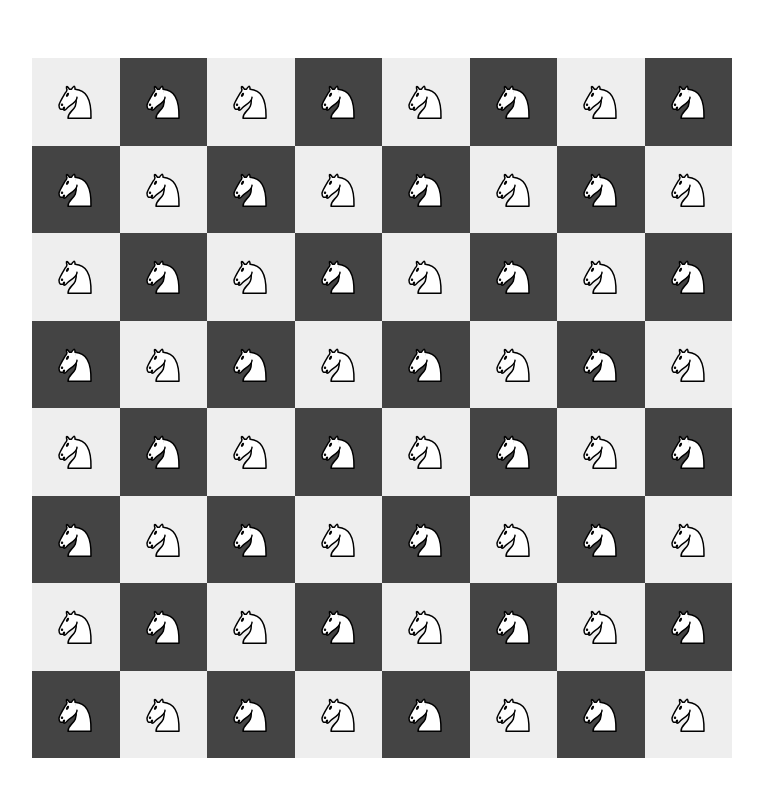
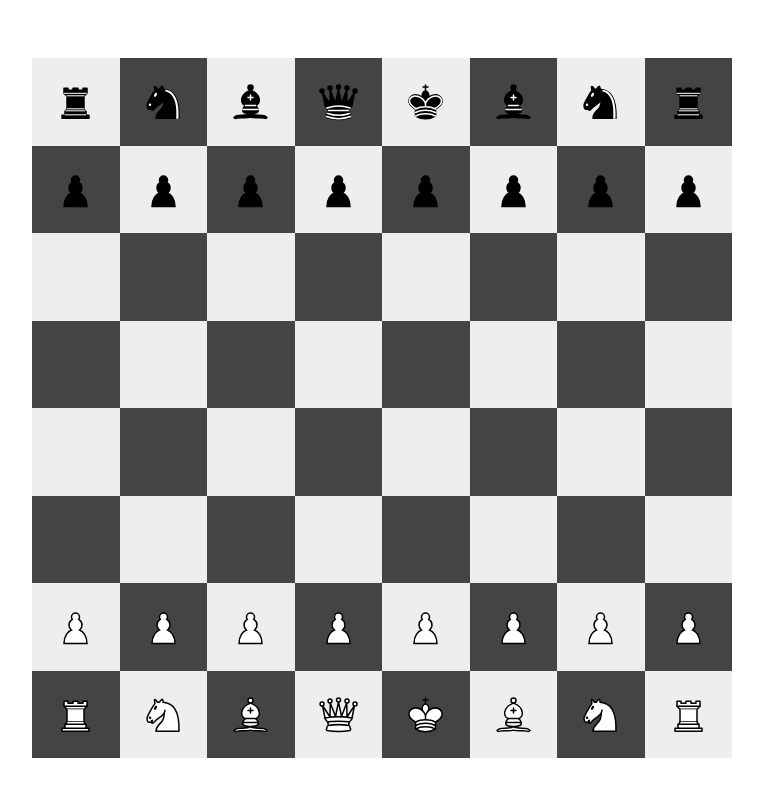
Before and after one commit to fizzleRaider7645/chess, a React (Vite) app: page / in a window 1280 px wide. Shown: the top 796 px of the page, without its empty margins (258-1021 px from the left). Built offline with nearby package versions, Linux system fonts and the light colour scheme.

Commit message:
serious refactor

```diff
--- a/src/componets/Board/Row/index.tsx
+++ b/src/componets/Board/Row/index.tsx
@@ -1,13 +1,20 @@
-import { size } from "../../../const";
+import React from "react";
 import Square from "../Square";
 import { RowElement } from "../subcomponents";
+import { RowProps } from "./types";
 
-const Row = ({ rowIndex }: { rowIndex: number }): JSX.Element => {
+const Row: React.FC<RowProps> = ({ rowIndex, rowData, updateBoard }) => {
   return (
     <RowElement key={`row-${rowIndex}`}>
-      {Array.from({ length: size }, (_, columnIndex) =>
-        Square({ columnIndex, rowIndex })
-      )}
+      {rowData.map((piece, columnIndex) => (
+        <Square
+          key={`square-${rowIndex}-${columnIndex}`}
+          rowIndex={rowIndex}
+          columnIndex={columnIndex}
+          piece={piece}
+          updateBoard={updateBoard}
+        />
+      ))}
     </RowElement>
   );
 };
--- /dev/null
+++ b/src/componets/Board/Row/types.ts
@@ -0,0 +1,8 @@
+import { Piece } from "../../Piece/types";
+import { Board } from "../types";
+
+export interface RowProps {
+  rowIndex: number;
+  rowData: (Piece | null)[];
+  updateBoard: (newBoard: Board) => void;
+}
--- a/src/componets/Board/Square/index.tsx
+++ b/src/componets/Board/Square/index.tsx
@@ -1,42 +1,36 @@
 import Piece from "../../Piece";
-import { PieceColors, PieceLabels } from "../../Piece/types";
 import { SquareElement } from "../subcomponents";
-import { SquareProps } from "../types";
+import { SquareProps } from "./types";
+import { PieceColors } from "../../Piece/types";
 
-const Square = ({ columnIndex, rowIndex }: SquareProps): JSX.Element => {
-  /**
-   * Determines the color of a square in a chessboard.
-   *
-   * Chessboards have alternating square colors. Each row starts with a different color
-   * than the previous row, creating a checkered pattern. This line calculates whether
-   * a square should be dark or light based on its row and column indices.
-   *
-   * - `row % 2`: Checks if the row number is odd or even.
-   *    - If the row number is even (row % 2 is 0), then for a standard chessboard,
-   *      the first square (i = 0) should be dark. Therefore, the square is dark if
-   *      its column index `i` is even (i % 2 === 0).
-   *    - If the row number is odd (row % 2 is not 0), then the first square should
-   *      be light. Therefore, the square is dark if its column index `i` is odd
-   *      (i % 2 !== 0).
-   *
-   * As a result, `isDark` is a boolean that's true if the square should be dark,
-   * and false if it should be light, creating the alternating pattern.
-   */
+const Square = ({
+  columnIndex,
+  rowIndex,
+  piece,
+  updateBoard,
+}: SquareProps): JSX.Element => {
   const isDark = rowIndex % 2 ? columnIndex % 2 === 0 : columnIndex % 2 !== 0;
 
-  const onClickHandler = () => {};
+  const renderPiece = () => {
+    if (piece) {
+      return (
+        <Piece
+          color={
+            piece.color === PieceColors.White
+              ? PieceColors.White
+              : PieceColors.Black
+          }
+          label={piece.label}
+          position={{ row: rowIndex, col: columnIndex }}
+        />
+      );
+    }
+    return null;
+  };
 
   return (
-    <SquareElement
-      key={`square-${rowIndex}-${columnIndex}`}
-      $isDark={isDark}
-      onClick={onClickHandler}
-    >
-      <Piece
-        color={PieceColors.White}
-        label={PieceLabels.Knight}
-        position={{ row: 1, col: 1 }}
-      />
+    <SquareElement $isDark={isDark} onClick={() => updateBoard}>
+      {renderPiece()}
     </SquareElement>
   );
 };
--- /dev/null
+++ b/src/componets/Board/Square/types.ts
@@ -0,0 +1,9 @@
+import { Piece } from "../../Piece/types";
+import { Board } from "../types";
+
+export interface SquareProps {
+  rowIndex: number;
+  columnIndex: number;
+  piece: Piece | null;
+  updateBoard: (newBoard: Board) => void;
+}
--- a/src/componets/Board/helpers.ts
+++ b/src/componets/Board/helpers.ts
@@ -1,13 +1,14 @@
+import { size } from "../../const";
 import { PieceColors, PieceLabels } from "../Piece/types";
 import { Board } from "./types";
 
 export const initialBoardSetup = (): Board => {
   const board: Board = Array(8)
     .fill(null)
-    .map(() => Array(8).fill(null));
+    .map(() => Array(size).fill(null));
 
   // Set up PieceLabels.PieceLabels.Pawns
-  for (let i = 0; i < 8; i++) {
+  for (let i = 0; i < size; i++) {
     board[1][i] = {
       label: PieceLabels.Pawn,
       color: PieceColors.Black,
--- a/src/componets/Board/index.tsx
+++ b/src/componets/Board/index.tsx
@@ -1,14 +1,23 @@
-import React from "react";
+import React, { useState } from "react";
 import { size } from "../../const";
 import Row from "./Row";
 import { Container, ParentContainer } from "./subcomponents";
+import { Board as ChessBoard } from "./types";
+import { initialBoardSetup } from "./helpers";
 
 const Board: React.FC = () => {
+  const [chessBoard, setChessBoard] = useState<ChessBoard>(initialBoardSetup());
+
   return (
     <ParentContainer>
       <Container>
         {Array.from({ length: size }, (_, rowIndex) => (
-          <Row key={`row-${rowIndex}`} rowIndex={rowIndex} />
+          <Row
+            key={`row-${rowIndex}`}
+            rowIndex={rowIndex}
+            rowData={chessBoard[rowIndex]}
+            updateBoard={setChessBoard}
+          />
         ))}
       </Container>
     </ParentContainer>
--- a/src/componets/Piece/index.tsx
+++ b/src/componets/Piece/index.tsx
@@ -1,4 +1,4 @@
-import { PieceLabels, Piece, PieceColors } from "./types";
+import { PieceLabels, Piece as ChessPiece, PieceColors } from "./types";
 import WhitePawn from "../../assets/pieces/white/pawn.svg";
 import BlackPawn from "../../assets/pieces/black/pawn.svg";
 import WhiteRook from "../../assets/pieces/white/rook.svg";
@@ -12,7 +12,7 @@ import BlackQueen from "../../assets/pieces/black/queen.svg";
 import WhiteKing from "../../assets/pieces/white/king.svg";
 import BlackKing from "../../assets/pieces/black/king.svg";
 
-const Piece = ({ color, label }: Piece): JSX.Element => {
+const Piece = ({ color, label }: ChessPiece): JSX.Element => {
   const pieceMap = {
     [PieceLabels.Pawn]: {
       [PieceColors.White]: WhitePawn,
```
Also changed, not shown: src/componets/Board/types.ts (+1 -6 lines).
